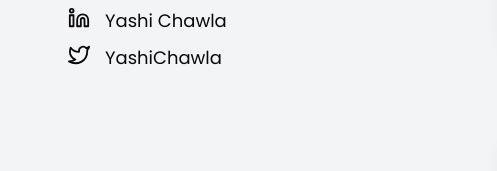
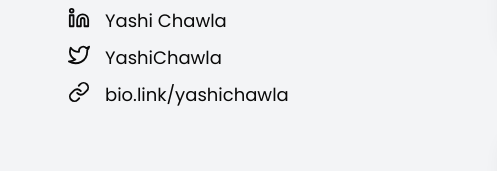
Before and after one commit to yashichawla/yashichawla.github.io, a plain HTML site: page index.html in a window 1280 px wide. Shown: the part 635-806 px from the top of the page, 0-497 px from the left. Drawn offline with nearby package versions, Linux system fonts and the light colour scheme.

Commit message:
Initial commit

```diff
--- a/index.html
+++ b/index.html
@@ -106,6 +106,14 @@
             </svg>
             <a target="_blank" href="https://twitter.com/YashiChawla">
               <span>YashiChawla</span>
+            </a>
+          </div>
+          <div>
+            <svg class="pf-info-icon icon-f">
+              <use xlink:href="assets/svg/svg-defs.svg#link"></use>
+            </svg>
+            <a href="https://bio.link/yashichawla">
+              <span>bio.link/yashichawla</span>
             </a>
           </div>
         </div>
```
